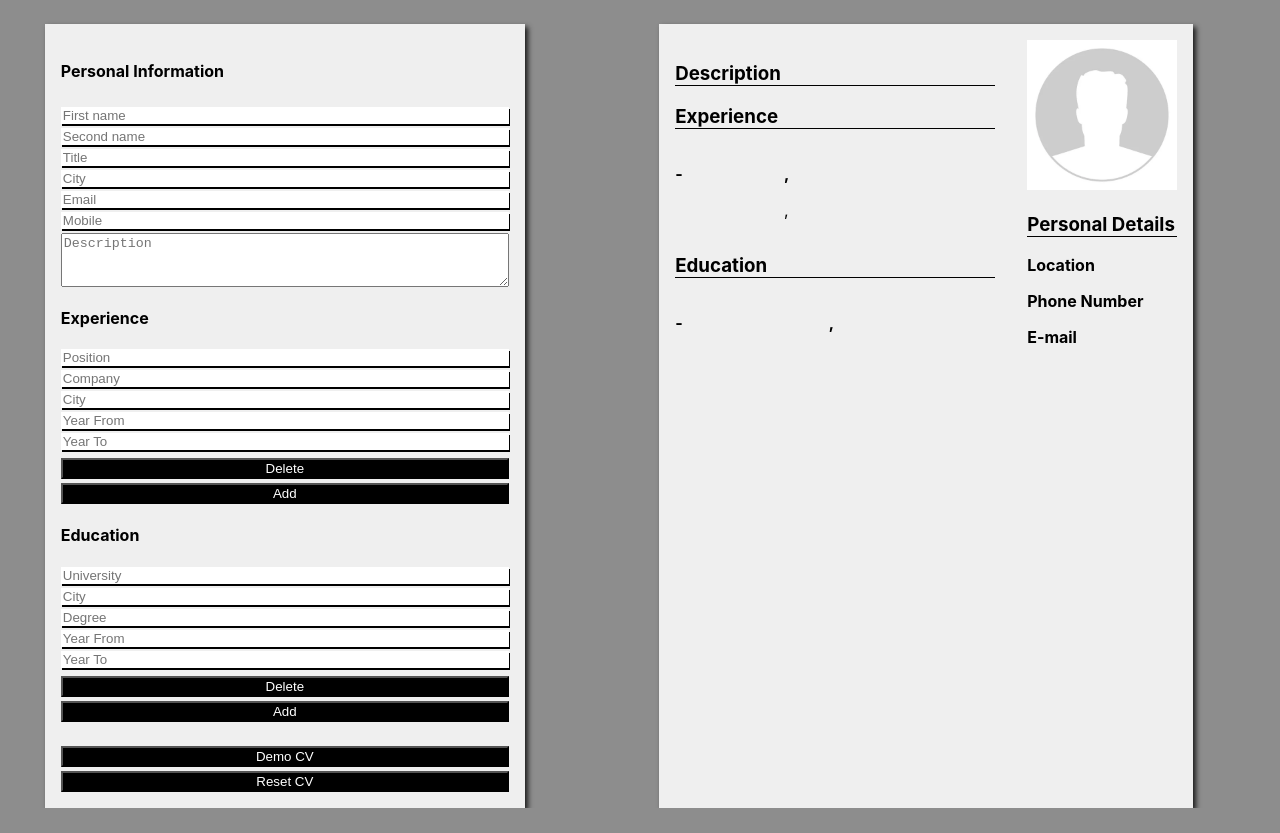
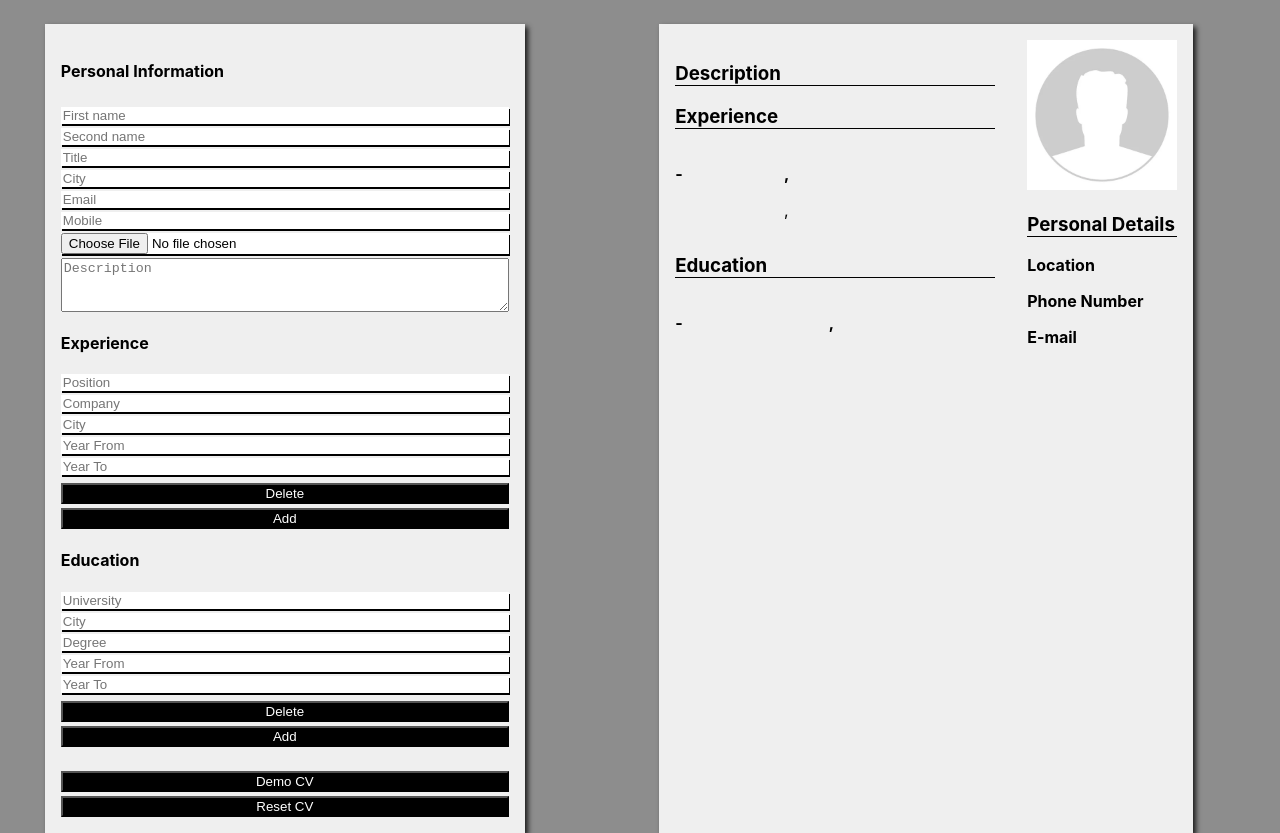
Before and after one commit to EdgarV-95/cv_application_react, a React (Create React App) app: page / in a window 1280 px wide. Before the commit the page ends 808 px from the top, so only its background shows below. Built offline with nearby package versions, Linux system fonts and the light colour scheme; the HTML template or start-up script is replaced by a standard one.

Commit message:
Added upload image functionality

```diff
--- a/src/App.js
+++ b/src/App.js
@@ -9,7 +9,13 @@ export default function App() {
   const [cv, setCv] = useState(emptyCV);
 
   const handleChangePersonal = (e) => {
-    const { name, value } = e.target;
+    const { name, value, type } = e.target;
+
+    if (type === 'file') {
+      handleChangeImage(e);
+      return;
+    }
+
     setCv((prevState) => ({
       ...prevState,
       personalInfo: {
@@ -17,6 +23,24 @@ export default function App() {
         [name]: value,
       },
     }));
+  };
+
+  const handleChangeImage = (e) => {
+    const { name } = e.target;
+    const file = e.target.files[0];
+    if (!file) return;
+
+    const reader = new FileReader();
+    reader.onload = () => {
+      setCv((prevState) => ({
+        ...prevState,
+        personalInfo: {
+          ...prevState.personalInfo,
+          [name]: reader.result,
+        },
+      }));
+    };
+    reader.readAsDataURL(file);
   };
 
   const handleChangeExperience = (e, id) => {
@@ -124,6 +148,7 @@ export default function App() {
         onRemoveEducation={handleRemoveEducation}
         onResetCV={handleResetCV}
         onDemoCV={handleDemoCV}
+        onImageUpload={handleChangeImage}
       />
     </>
   );
--- a/src/components/Main.js
+++ b/src/components/Main.js
@@ -13,6 +13,7 @@ export default function Main({
   onRemoveEducation,
   onResetCV,
   onDemoCV,
+  onImageUpload,
 }) {
   return (
     <main>
@@ -20,6 +21,7 @@ export default function Main({
         <PersonalInfo
           personalInfo={cv.personalInfo}
           onChange={onChangePersonal}
+          onImage={onImageUpload}
         />
         <Experience
           experience={cv.experience}
--- a/src/components/PersonalInfo.js
+++ b/src/components/PersonalInfo.js
@@ -1,4 +1,8 @@
-export default function PersonalInfo({ personalInfo, onChange }) {
+export default function PersonalInfo({
+  personalInfo,
+  onChange,
+  onImage,
+}) {
   return (
     <div className="personal-information">
       <h4>Personal Information</h4>
@@ -44,6 +48,12 @@ export default function PersonalInfo({ personalInfo, onChange }) {
         placeholder="Mobile"
         value={personalInfo.mobile}
       />
+      <input
+        onChange={onImage}
+        type="file"
+        name="image"
+        accept="image/*"
+      />
       <textarea
         onChange={(e) => onChange(e)}
         type="text"
```
